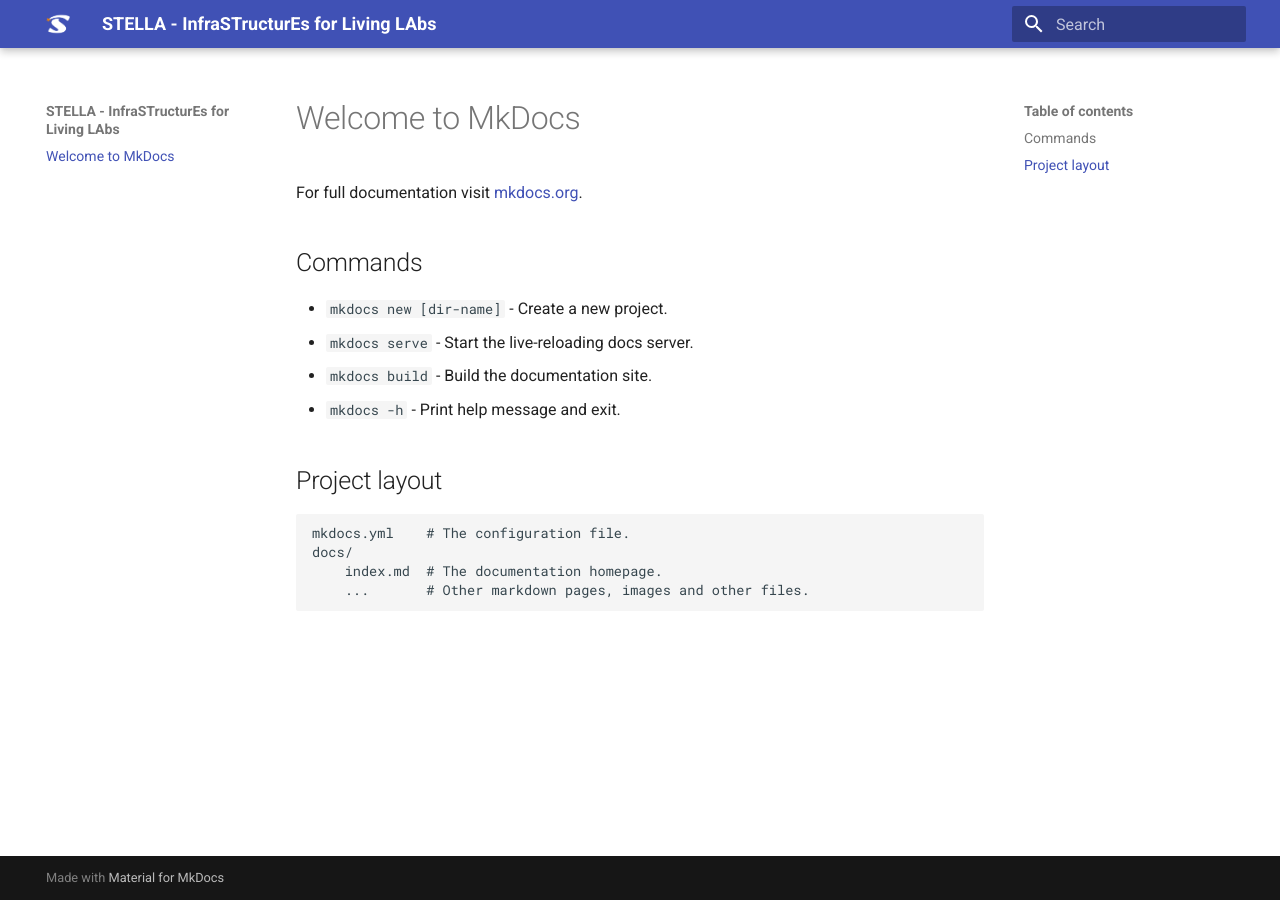
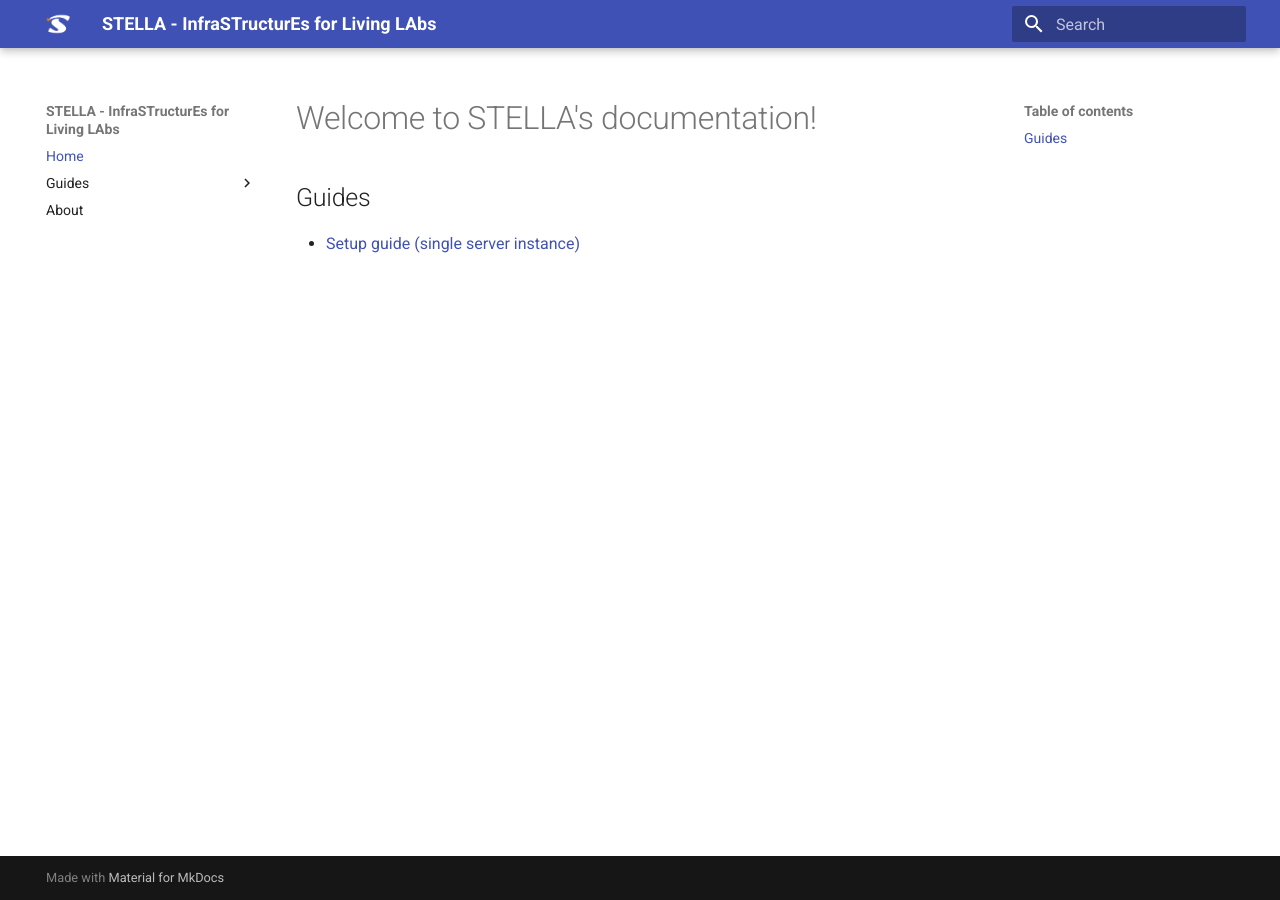
Before and after one commit to stella-project/stella-documentation, an MkDocs documentation site: the page built from docs/index.md, in a window 1280 px wide. Built offline with MkDocs 1.6.1 and Material for MkDocs 9.7.7, drawn with Linux system fonts in a browser that asks for light colours.

Commit message:
add first guide and about page

```diff
--- a/docs/index.md
+++ b/docs/index.md
@@ -1,17 +1,5 @@
-# Welcome to MkDocs
+# Welcome to STELLA's documentation!
 
-For full documentation visit [mkdocs.org](https://www.mkdocs.org).
+## Guides
 
-## Commands
-
-* `mkdocs new [dir-name]` - Create a new project.
-* `mkdocs serve` - Start the live-reloading docs server.
-* `mkdocs build` - Build the documentation site.
-* `mkdocs -h` - Print help message and exit.
-
-## Project layout
-
-    mkdocs.yml    # The configuration file.
-    docs/
-        index.md  # The documentation homepage.
-        ...       # Other markdown pages, images and other files.
+- [Setup guide (single server instance)](guides/single-machine/)
--- a/mkdocs.yml
+++ b/mkdocs.yml
@@ -4,3 +4,8 @@
     name: material
     logo: img/stella-logo.png
     favicon: img/favicon.ico
+nav:
+    - Home: index.md
+    - 'Guides':
+        - 'Setup guide (single server instance)': guides/single-machine.md
+    - About: about.md
```
Also changed, not shown: docs/about.md (added, +1 -0 lines), docs/guides/single-machine.md (added, +118 -0 lines).
